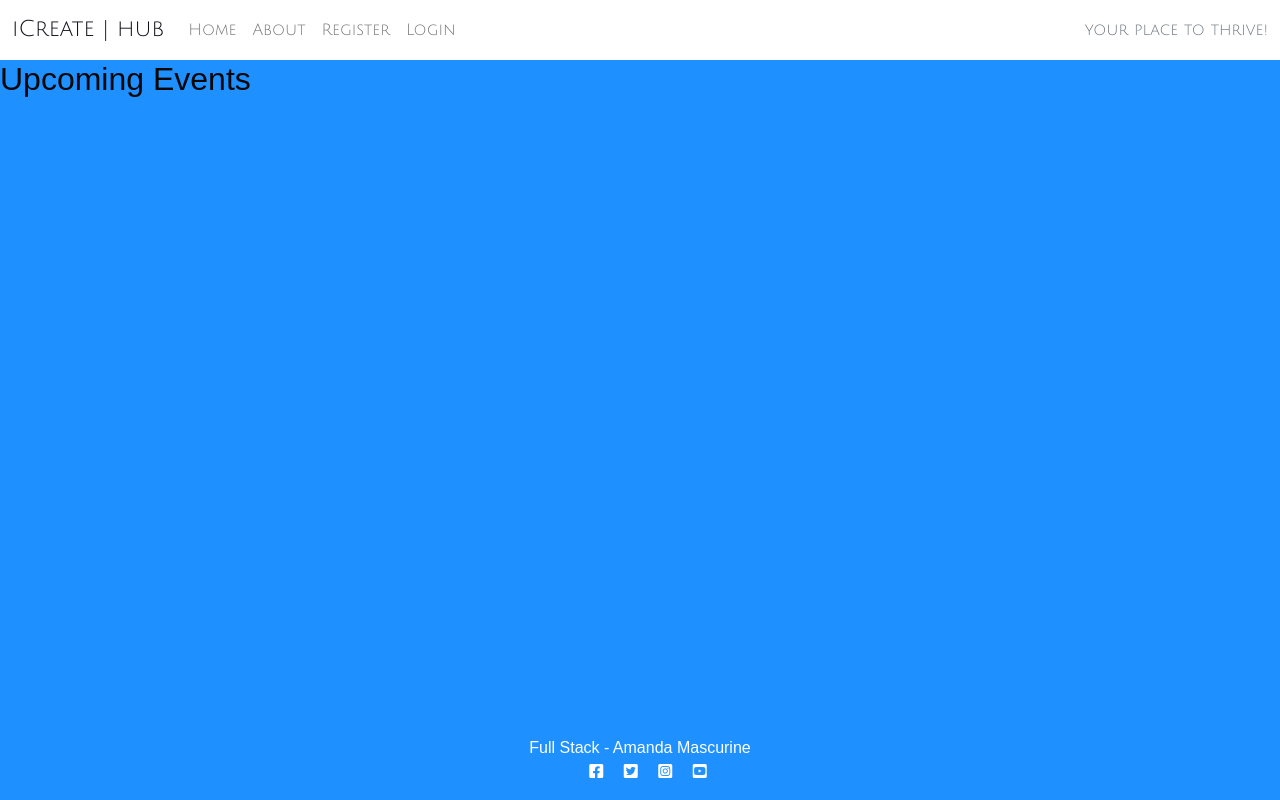
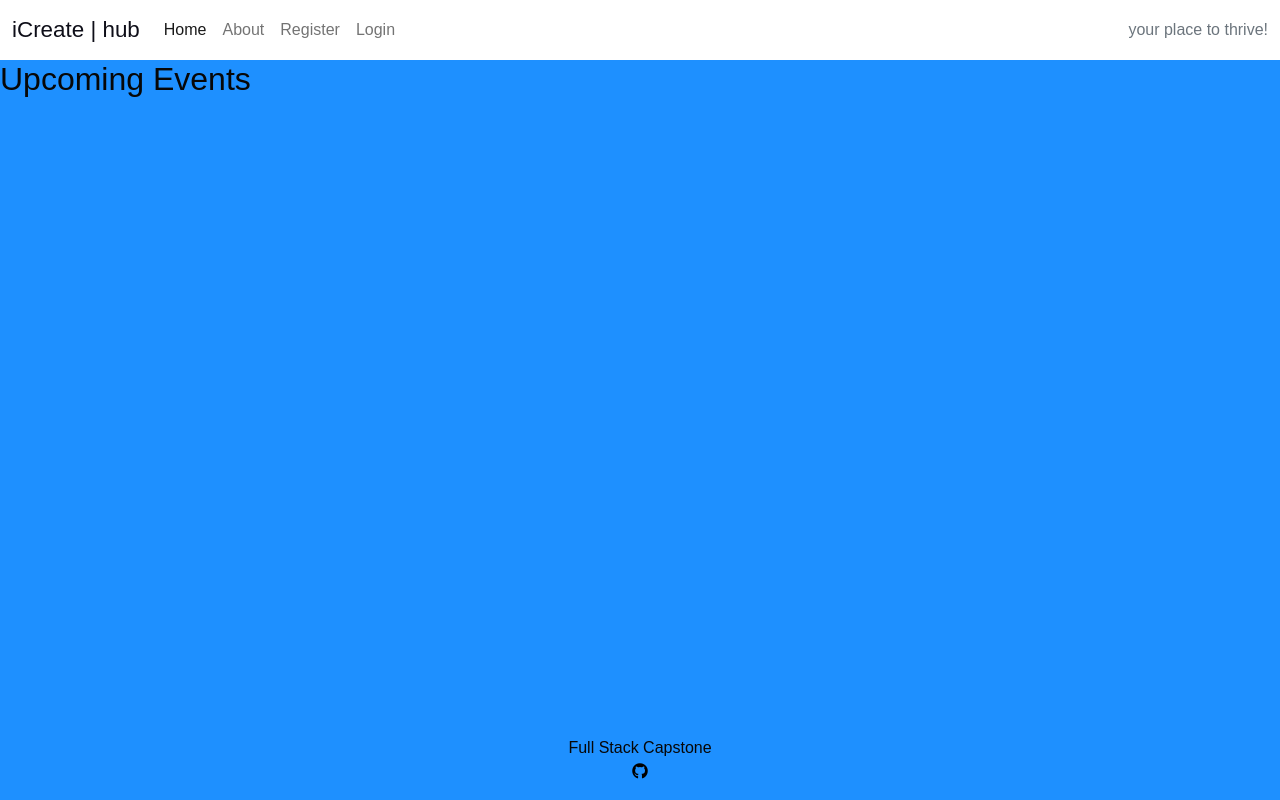
Before and after one commit to AmandaCIdev/full-stack-capstone, a Django app: page / in a window 1280 px wide. Run offline with Django 4.2, Linux system fonts and the light colour scheme; data that the repository does not hold is empty.

Commit message:
Fix: resolve issues in project

```diff
--- a/event/templates/event/event_list.html
+++ b/event/templates/event/event_list.html
@@ -1,7 +1,8 @@
-{% extends 'base.html' %}
-{% load static %}
+{% extends "base.html" %}
+
 
 {% block content %}
+{% load static %}
 <section>
     <h2 id="tagline">Upcoming Events</h2>
     <div class="container">
@@ -15,12 +16,12 @@
                 {% endfor %}
             </div>
             {% endif %}
+            {% for event in event_list %}
             <div class="col-md-12">
-                {% for event in queryset %}
-                {{event.title}}
-                {% endfor %}
                 <div class="flip-card-container">
-                    {% for event in events %}
+
+                    {{event.title}}
+
                     <div class="flip-card">
                         <div class="flip-card-inner">
                             <div class="flip-card-front">
@@ -34,15 +35,15 @@
                                     <p>Location: {{ event.location }}</p>
                                     <p>Description: {{ event.description }}</p>
                                     <p>Speaker: {{ event.speaker }}</p>
-                                    <a href="{% url 'event:detail' event.slug %}" class="btn btn-primary">View
+                                    <a href="{% url 'detail' event.slug %}" class="btn btn-primary">View
                                         Details</a>
                                 </div>
                             </div>
                         </div>
                     </div>
-                    {% endfor %}
                 </div>
             </div>
+            {% endfor %}
         </div>
     </div>
 </section>
--- a/event/urls.py
+++ b/event/urls.py
@@ -1,12 +1,9 @@
 from django.urls import path
 from . import views
 
-app_name = 'event'  # Namespace for the event app
-
 urlpatterns = [
-    path('', views.EventListView.as_view(), name='home'),  # List of all events
-    path('event/', views.EventListView.as_view(), name='list'),  # List of all events
-    path('<slug:slug>/', views.event_detail, name='detail'),  # Event detail view
+    path('', views.EventList.as_view(), name='home'),  # List of all events
+    path('<slug:slug>/', views.event_detail, name='detail'),  # Event detail view REMOVE IF DOES NOT WORK
     path('create/', views.event_create, name='create'),  # Create a new event
     path('<slug:slug>/update/', views.event_update, name='update'),  # Update an event
     path('<slug:slug>/delete/', views.event_delete, name='delete'),  # Delete an event
--- a/event/views.py
+++ b/event/views.py
@@ -1,26 +1,28 @@
 from django.shortcuts import render, redirect, get_object_or_404
 from django.contrib import messages
 from django.urls import reverse
-from django.views import generic
+from django.views import generic, View
 from django.http import HttpResponseRedirect
 from .models import Event, Reviews
 from .forms import EventForm, ReviewsForm
 
 class EventList(generic.ListView):
+    model = Event
     queryset = Event.objects.all()
     template_name = "event_list.html"
     paginate_by = 6
 
-    def post(self, request, *args, **kwargs):
-        slug = self.kwargs['slug']
-        event = get_object_or_404(Event, slug=slug)
-        if 'like' in request.POST:
-            event.likes.add(request.user)
-            messages.success(request, 'Event liked successfully!')
-        elif 'unlike' in request.POST:
-            event.likes.remove(request.user)
-            messages.success(request, 'Event unliked successfully!')
-        return HttpResponseRedirect(reverse('event_detail', args=[slug]))
+    # def post(self, request, *args, **kwargs):
+    #     slug = self.kwargs['slug']
+    #     event = get_object_or_404(Event, slug=slug)
+    #     if 'like' in request.POST:
+    #         event.likes.add(request.user)
+    #         messages.success(request, 'Event liked successfully!')
+    #     elif 'unlike' in request.POST:
+    #         event.likes.remove(request.user)
+    #         messages.success(request, 'Event unliked successfully!')
+    #     return HttpResponseRedirect(reverse('event_detail.', args=[slug]))
+
 
 class EventListView(generic.ListView):
     queryset = Event.objects.order_by('-published_on')
--- a/iCreate/urls.py
+++ b/iCreate/urls.py
@@ -21,8 +21,7 @@ from event.views import EventListView  # Assuming EventListView is the home view
 urlpatterns = [
     path('admin/', admin.site.urls),
     path('accounts/', include('allauth.urls')),
+    path('', include('event.urls'), name='event_urls'),
     path('about/', include('about.urls')),  # No name parameter here
-    path('events/', include('event.urls')),
-    path('', include('event.urls')),
     path('summernote/', include('django_summernote.urls')),
 ]
--- a/static/css/styles.css
+++ b/static/css/style.css
@@ -6,11 +6,13 @@
     padding: 0;
     margin: 0;
     box-sizing: border-box;
+    font-family: 'Julius', sans-serif;
 }
 
 /* Global Styles */
 body {
     font-family: 'Julius Sans One', sans-serif;
+    font-weight: 500;
     color: #070707;
     background-color: dodgerblue;
 }
@@ -143,7 +145,7 @@ p {
 .author {
     color: white;
     margin: 4px;
-    text-transform: uppercase;
+    text-transform: none;
 }
 
 .masthead {
@@ -250,7 +252,7 @@ p {
 }
 
 .approval {
-    color: rgb(207, 229, 13);
+    color: rgb(13, 229, 103);
 }
 
 /* Media Queries */
--- a/static/js/script.js
+++ b/static/js/script.js
@@ -48,8 +48,7 @@ for (let button of deleteButtons) {
     });
 }
 
-// Add event listeners to flip cards
-document.querySelectorAll('.flip-card-inner-custom').forEach(card => {
+document.getElementsByClassName('flip-card-inner-custom').forEach(card => {
     card.addEventListener('click', function () {
         this.classList.toggle('flipped');
     });
--- a/templates/base.html
+++ b/templates/base.html
@@ -7,26 +7,25 @@
     <title>iCreate</title>
     <meta name="viewport" content="width=device-width, initial-scale=1" />
 
-    <!-- Google Fonts CSS -->
+    <!-- GOOGLE FONTS CSS -->
     <link rel="preconnect" href="https://fonts.gstatic.com">
     <link href="https://fonts.googleapis.com/css2?family=Roboto:wght@300&display=swap" rel="stylesheet">
     <link href="https://fonts.googleapis.com/css2?family=Lato:wght@300;700&display=swap" rel="stylesheet">
-    <!-- Font Awesome CSS -->
+    <!-- FONT AWESOME CSS -->
     <link rel="stylesheet" href="https://cdnjs.cloudflare.com/ajax/libs/font-awesome/5.15.3/css/all.min.css">
-    <!-- Bootstrap CSS -->
+    <!-- BOOTSTRAP CSS -->
     <link href="https://cdn.jsdelivr.net/npm/bootstrap@5.0.1/dist/css/bootstrap.min.css" rel="stylesheet"
         integrity="sha384-+0n0xVW2eSR5OomGNYDnhzAbDsOXxcvSN1TPprVMTNDbiYZCxYbOOl7+AMvyTG2x" crossorigin="anonymous">
-    <!-- Custom CSS -->
-    <link rel="stylesheet" href="{% static 'css/styles.css' %}">
-
+    <!-- CUSTOM CSS -->
+    <link rel="stylesheet" href="{% static 'css/style.css' %}">
 </head>
 
 <body class="d-flex flex-column h-100 main-bg">
 
-    <!-- Navigation -->
+    <!---- NAVIGATION ---->
     <nav class="navbar navbar-expand-lg navbar-light bg-white">
         <div class="container-fluid">
-            <a class="navbar-brand" href="{% url 'event:home' %}"><span class="brand">iCreate | hub</span></a>
+            <a class="navbar-brand" href="{% url 'home' %}"><span class="brand">iCreate | hub</span></a>
             <button class="navbar-toggler" type="button" data-bs-toggle="collapse" data-bs-target="#navbarText"
                 aria-controls="navbarText" aria-expanded="false" aria-label="Toggle navigation">
                 <span class="navbar-toggler-icon"></span>
@@ -35,13 +34,13 @@
                 <ul class="navbar-nav me-auto mb-2 mb-lg-0">
                     <li class="nav-item">
                         <a class="nav-link {% if request.resolver_match.view_name == 'home' %}active{% endif %}"
-                            href="{% url 'event:home' %}">Home</a>
+                            href="{% url 'home' %}">Home</a>
                     </li>
                     <li class="nav-item">
                         <a class="nav-link {% if request.resolver_match.view_name == 'about' %}active{% endif %}"
                             href="{% url 'about' %}">About</a>
                     </li>
-
+                    <!--IF USER IS AUTHENTICATED-->
                     {% if user.is_authenticated %}
                     <li class="nav-item">
                         <a class="nav-link {% if request.resolver_match.view_name == 'account_logout' %}active{% endif %}"
@@ -65,7 +64,7 @@
         </div>
     </nav>
 
-    <!-- displaying Django messages -->
+    <!-- DISPLAY DJANGO MESSAGES -->
     <div class="container">
         <div class="row">
             <div class="col-md-8 offset-md-2">
@@ -80,33 +79,30 @@
         </div>
     </div>
 
-    <main class="flex-shrink-0 main-bg">
+    <main>
         {% block content %}
-
+        <!-- Content Goes here -->
         {% endblock %}
     </main>
 
-    <!-- Footer -->
+    <!---- FOOTER ---->
     <footer class="footer mt-auto py-3 dark-bg">
-        <p class="m-0 text-center text-white">{% block copyright %}Full Stack
-            - Amanda Mascurine{% endblock copyright %}</p>
-        <p class="m-0 text-center text-white">
-            <i class="fab fa-facebook-square ms-3"></i>
-            <i class="fab fa-twitter-square ms-3"></i>
-            <i class="fab fa-instagram-square ms-3"></i>
-            <i class="fab fa-youtube-square ms-3"></i>
-        </p>
+        <div class="m-0 text-center text-black">
+            {% block copyright %}
+            Full Stack Capstone
+            {% endblock copyright %}
+        </div>
+        <div class="m-0 text-center text-white">
+            <a href="https://github.com/AmandaCIdev" target="_blank" style="color: black;">
+                <i class="fab fa-github"></i>
+            </a>
+        </div>
     </footer>
 
-    <!-- Bootstrap JS bundle -->
-    <script src="https://cdn.jsdelivr.net/npm/bootstrap@5.0.1/dist/js/bootstrap.bundle.min.js"
-        integrity="sha384-gtEjrD/SeCtmISkJkNUaaKMoLD0//ElJ19smozuHV6z3Iehds+3Ulb9Bn9Plx0x4" crossorigin="anonymous">
-    </script>
 
-    <!-- Custom JavaScript -->
-    <script src="{% static 'js/script.js' %}"></script>
+    <!-- END OF FOOTER -->
 
-    <!-- JavaScript for flip cards -->
+    <!-- JAVASCRIPT FOR FLIP CARDS -->
     <script>
         // Add event listeners to flip cards
         document.querySelectorAll('.flip-card-inner-custom').forEach(card => {
@@ -116,7 +112,15 @@
         });
     </script>
 
-    {% block extras %}
+    <!-- BOOTSTRAP JS BUNDLE -->
+    <script src="https://cdn.jsdelivr.net/npm/bootstrap@5.0.1/dist/js/bootstrap.bundle.min.js"
+        integrity="sha384-gtEjrD/SeCtmISkJkNUaaKMoLD0//ElJ19smozuHV6z3Iehds+3Ulb9Bn9Plx0x4" crossorigin="anonymous">
+    </script>
+
+    <!-- CUSTOM JAVASRCIPT -->
+    <script src="{% static 'js/script.js' %}"></script>
+
+    {% block scripts %}
     {% endblock %}
 </body>
 
```
Also changed, not shown: event/templates/event/event_detail.html (+6 -6 lines).
